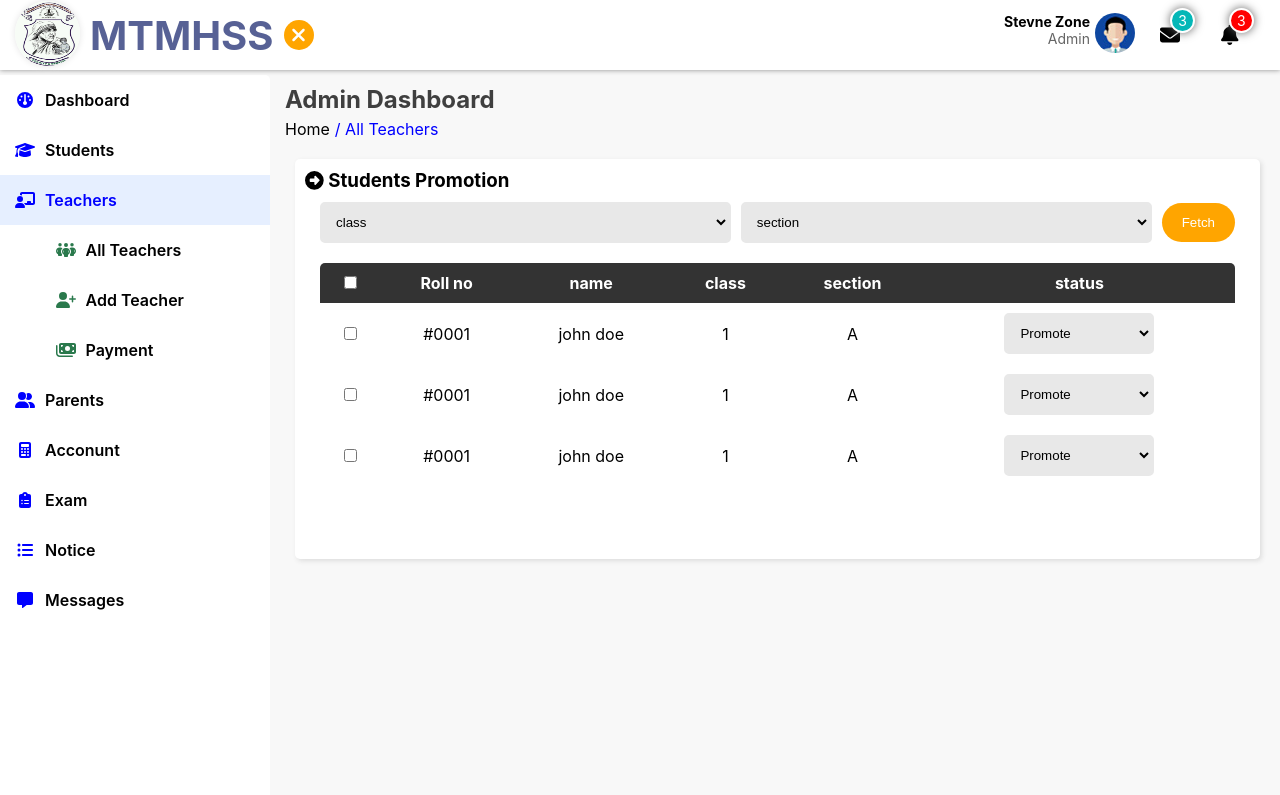
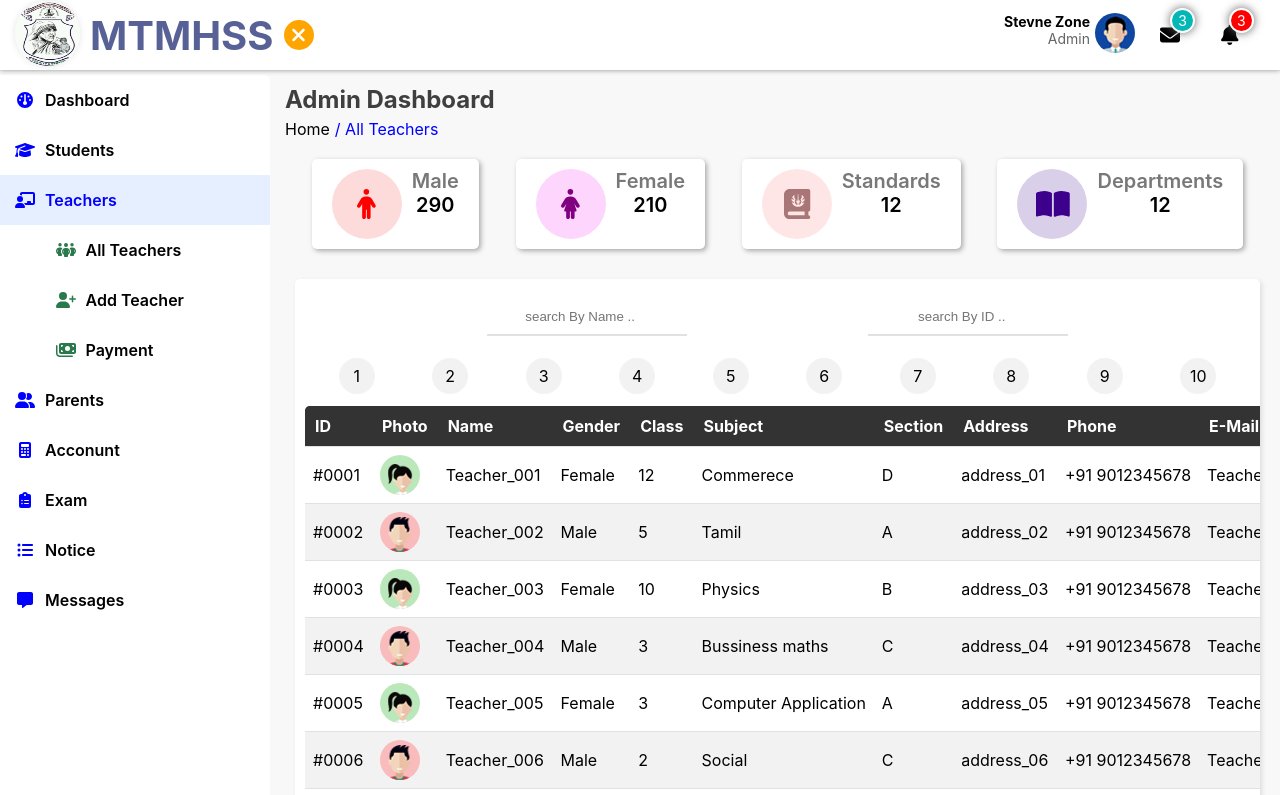
Before and after one commit to Vinoth82003/school_frontend, a React (Create React App) app: page / in a window 1280 px wide. Shown: the top 795 px of the page. Built offline with nearby package versions, Linux system fonts and the light colour scheme.

Commit message:
all teachers component and basic functionalitites are ready

```diff
--- /dev/null
+++ b/src/Components/AllTeachers.jsx
@@ -0,0 +1,204 @@
+import React, { useState } from "react";
+import { FontAwesomeIcon } from "@fortawesome/react-fontawesome";
+import {
+  faBookJournalWhills,
+  faFemale,
+  faMale,
+} from "@fortawesome/free-solid-svg-icons";
+import { faBookOpen } from "@fortawesome/free-solid-svg-icons/faBookOpen";
+import "../css/allStudent.css";
+import photo1 from "../img/student12.png";
+import photo2 from "../img/student11 (1).png";
+const AllTeachers = () => {
+  const section = ["A", "B", "C", "D"];
+  const subjects = [
+    "Maths",
+    "Science",
+    "Social",
+    "Tamil",
+    "English",
+    "Biology",
+    "Chemistry",
+    "Physics",
+    "Commerece",
+    "Bussiness maths",
+    "Computer science",
+    "Computer Application",
+  ];
+  const [currentEndPoint, setCurrentEndPoint] = useState(50);
+  const [currentStartPoint, setCurrentStartPoint] = useState(1);
+  const [totalStudent, setTotalStudents] = useState(500);
+  // table data
+  // setTotalStudents(50);
+  const TableData = () => {
+    const studentDetails = [];
+
+    for (let i = currentStartPoint; i <= currentEndPoint; i++) {
+      let data = {};
+      const rollNo =
+        i < 100 ? `#00${i < 10 ? "0" + i : i}` : `#0${i < 10 ? "0" + i : i}`;
+      const photo = i % 2 === 0 ? photo1 : photo2;
+      const name = i < 10 ? `Teacher_00${i}` : `Teacher_0${i}`;
+      const gender = i % 2 === 0 ? "Male" : "Female";
+      const std = Math.floor(Math.random() * 12) + 1; // Random integer between 1 and 12
+      const sec = section[Math.floor(Math.random() * 4)]; //Random section
+      const subject = subjects[Math.floor(Math.random() * subjects.length)]; //Random section
+      const address = `address_${i < 10 ? "0" + i : i}`;
+      const phone = `+91 9012345678`;
+      const email =
+        i < 10 ? `Teacher_00${i}@gmail.com` : `Teacher_0${i}@gmail.com`;
+
+      data = {
+        rollNo,
+        photo,
+        name,
+        gender,
+        std,
+        subject,
+        sec,
+        address,
+        phone,
+        email,
+      };
+      studentDetails.push(data);
+    }
+
+    return studentDetails.map((details, index) => {
+      return (
+        <tr className="tr" key={index}>
+          <td className="td">{details.rollNo}</td>
+          <td className="td">
+            <div className="stud_image">
+              <img src={details.photo} alt="student" />
+            </div>
+          </td>
+          <td className="td">{details.name}</td>
+          <td className="td">{details.gender}</td>
+          <td className="td">{details.std}</td>
+          <td className="td">{details.subject}</td>
+          <td className="td">{details.sec}</td>
+          <td className="td">{details.address}</td>
+          <td className="td">{details.phone}</td>
+          <td className="td">{details.email}</td>
+        </tr>
+      );
+    });
+  };
+  const handleTabledata = (str, end) => {
+    setCurrentStartPoint(str);
+    setCurrentEndPoint(end);
+  };
+  const Pagination = ({ totalStudent, handleTabledata }) => {
+    const pageCount = Math.ceil(totalStudent / 50);
+
+    const handleClick = (pageNumber) => {
+      const start = (pageNumber - 1) * 50 + 1;
+      const end = pageNumber * 50;
+      handleTabledata(start, end);
+    };
+
+    return (
+      <ul className="pagination">
+        {[...Array(pageCount)].map((_, index) => (
+          <li key={index} onClick={() => handleClick(index + 1)}>
+            {index + 1}
+          </li>
+        ))}
+      </ul>
+    );
+  };
+  //all students
+  return (
+    <main className="admin_page">
+      <ul className="counter_box allStuds_counts">
+        <li className="counter classes">
+          <div className="counter_icon">
+            <FontAwesomeIcon icon={faMale} />
+          </div>
+          <div className="counter_details">
+            <p className="counter_name">Male</p>
+            <p className="counter_count">290</p>
+          </div>
+        </li>
+        <li className="counter teachers">
+          <div className="counter_icon">
+            <FontAwesomeIcon icon={faFemale} />
+          </div>
+          <div className="counter_details">
+            <p className="counter_name">Female</p>
+            <p className="counter_count">210</p>
+          </div>
+        </li>
+        <li className="counter std">
+          <div className="counter_icon">
+            <FontAwesomeIcon icon={faBookJournalWhills} />
+          </div>
+          <div className="counter_details">
+            <p className="counter_name">Standards</p>
+            <p className="counter_count">12</p>
+          </div>
+        </li>
+        <li className="counter grps">
+          <div className="counter_icon">
+            <FontAwesomeIcon icon={faBookOpen} />
+          </div>
+          <div className="counter_details">
+            <p className="counter_name">Departments</p>
+            <p className="counter_count">{subjects.length}</p>
+          </div>
+        </li>
+      </ul>
+      <section className="chart_containers">
+        <div className="table_box">
+          <ul className="table_options">
+            <li className="search">
+              <input
+                type="search"
+                name="searchByName"
+                id="searchByName"
+                placeholder="search By Name .."
+              />
+            </li>
+            <li className="search">
+              <input
+                type="search"
+                name="searchByID"
+                id="searchByID"
+                placeholder="search By ID .."
+              />
+            </li>
+          </ul>
+          <Pagination
+            totalStudent={totalStudent}
+            handleTabledata={handleTabledata}
+          />
+          <table className="table">
+            <thead className="table_head">
+              <tr className="tr">
+                <th className="th">ID</th>
+                <th className="th">photo</th>
+                <th className="th">name</th>
+                <th className="th">gender</th>
+                <th className="th">class</th>
+                <th className="th">Subject</th>
+                <th className="th">section</th>
+                <th className="th">Address</th>
+                <th className="th">phone</th>
+                <th className="th">e-mail</th>
+              </tr>
+            </thead>
+            <tbody className="tbody">
+              <TableData />
+            </tbody>
+          </table>
+          <Pagination
+            totalStudent={totalStudent}
+            handleTabledata={handleTabledata}
+          />
+        </div>
+      </section>
+    </main>
+  );
+};
+
+export default AllTeachers;
--- a/src/Components/Section.jsx
+++ b/src/Components/Section.jsx
@@ -5,6 +5,7 @@ import { AppContext } from "../App";
 import AllStudents from "./AllStudents";
 import AddStudent from "./AddStudent";
 import Studentpromotion from "./Studentpromotion";
+import AllTeachers from "./AllTeachers";
 
 const Section = () => {
   const value = useContext(AppContext);
@@ -40,7 +41,7 @@ const Section = () => {
           {active === "all student" && <AllStudents />}
           {active === "add student" && <AddStudent />}
           {active === "Student Promotion" && <Studentpromotion />}
-          {active === "all teachers" && <Studentpromotion />}
+          {active === "all teachers" && <AllTeachers />}
         </header>
       </section>
     </>
```
